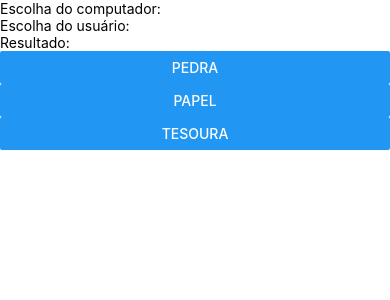
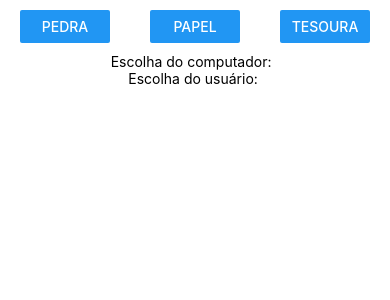
Before and after one commit to xphenriquex/jokenpo, a React Native app: screen / in a window 390 px wide. Shown: the top 300 px of the page. Built offline with nearby package versions, Linux system fonts and the light colour scheme.

Commit message:
Adc imagens, butões e estilo

```diff
--- a/App.js
+++ b/App.js
@@ -1,5 +1,5 @@
 import React, {Component} from 'react';
-import { View, Text, Button } from 'react-native';
+import { View, Text, Button, Image, StyleSheet } from 'react-native';
 
 export default class app3 extends Component {
 
@@ -35,7 +35,7 @@ export default class app3 extends Component {
         }
 
         if(escolhaUsuario == 'tesoura'){
-          resultado = 'Computador ganhour';
+          resultado = 'Computador ganhou';
       }
     }
 
@@ -50,7 +50,7 @@ export default class app3 extends Component {
       }
 
       if(escolhaUsuario == 'pedra'){
-        resultado = 'Computador ganhour';
+        resultado = 'Computador ganhou';
     }
   }
 
@@ -64,7 +64,7 @@ export default class app3 extends Component {
     }
 
     if(escolhaUsuario == 'papel'){
-      resultado = 'Computador ganhour';
+      resultado = 'Computador ganhou';
   }
 }
 
@@ -78,13 +78,62 @@ export default class app3 extends Component {
   render () {
     return(
       <View>
-        <Text>Escolha do computador: {this.state.escolhaComputador} </Text>
-        <Text>Escolha do usuário: {this.state.escolhaUsuario}</Text>
-        <Text>Resultado: {this.state.resultado}</Text>
-        <Button title="Pedra" onPress={ () => { this.jokenpo('pedra') } } />
-        <Button title="Papel" onPress={ () => { this.jokenpo('papel') } } />
-        <Button title="Tesoura" onPress={ () => { this.jokenpo('tesoura') } } />
+
+        <Topo></Topo>
+
+        <View style={styles.painelAcoes}>
+
+          <View style={styles.btnEscolha}>
+            <Button title="Pedra" onPress={ () => { this.jokenpo('pedra') } } />
+          </View>
+
+          <View style={styles.btnEscolha}>
+            <Button title="Papel" onPress={ () => { this.jokenpo('papel') } } />
+          </View>
+
+          <View style={styles.btnEscolha}>
+            <Button title="Tesoura" onPress={ () => { this.jokenpo('tesoura') } } />
+          </View>
+
+        </View>
+
+        <View style={styles.palco}>
+          <Text style={styles.txtResultado}>{this.state.resultado}</Text>
+          <Text>Escolha do computador: {this.state.escolhaComputador} </Text>
+          <Text>Escolha do usuário: {this.state.escolhaUsuario}</Text>
+        </View>
+
+      </View>
+    );
+  }
+
+}
+
+class Topo  extends Component {
+  render(){
+    return (
+      <View>
+        <Image source={ require('./imgs/jokenpo.png') } />
       </View>
     );
   }
 }
+
+const styles = StyleSheet.create({
+  btnEscolha: {
+    width: 90,
+  },
+  painelAcoes: {
+    flexDirection:'row',
+    justifyContent: 'space-around',
+    paddingVertical: 10
+  },
+  palco: {
+    alignItems: 'center'
+  },
+  txtResultado: {
+    fontSize: 25,
+    fontWeight: 'bold',
+    color: 'red'
+  }
+});
```
